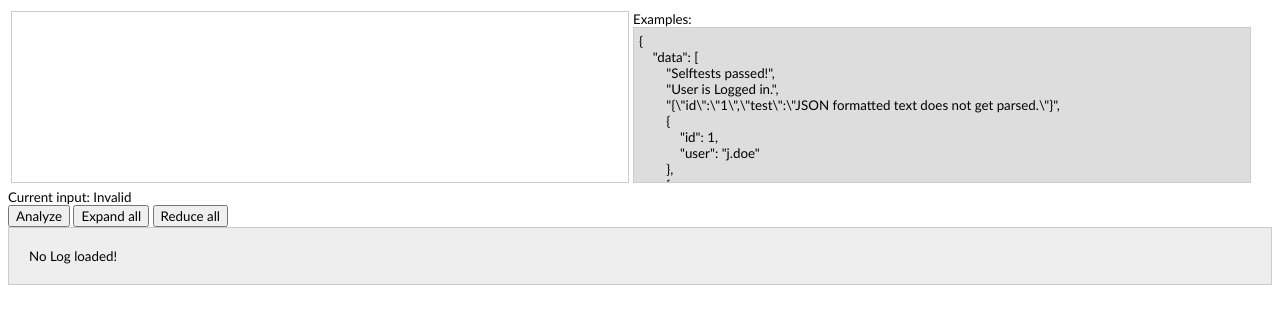
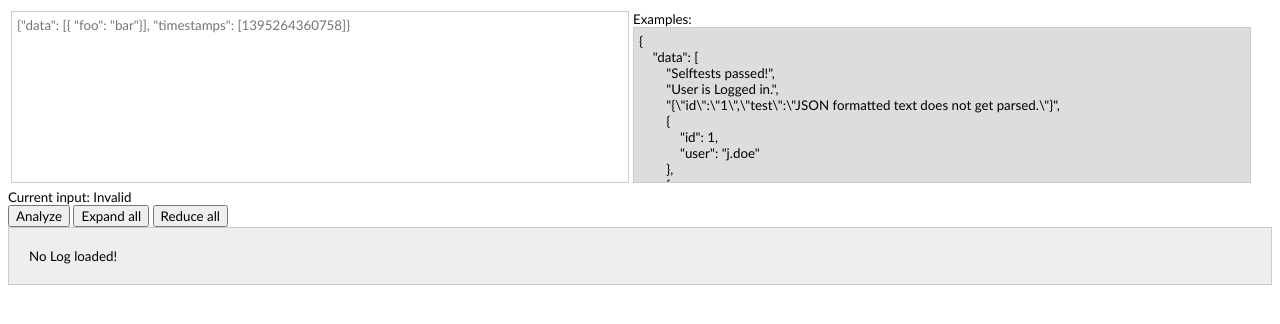
Before and after one commit to Blueizi/OpenJSLog, a plain HTML site: page Example.html in a window 1280 px wide. Drawn offline with Linux system fonts and the light colour scheme.

Commit message:
Placeholder and CSS-fix

```diff
--- a/Example.html
+++ b/Example.html
@@ -27,7 +27,7 @@
 <body>
 <table id="top">
     <tr>
-        <td><textarea cols="80" name="input" id="jsonInput" rows="10"
+        <td><textarea placeholder='{"data": [{ "foo": "bar"}], "timestamps": [1395264360758]}' cols="80" name="input" id="jsonInput" rows="10"
                       wrap="off"></textarea></td>
         <td>
             Examples:<br />
--- a/assets/OpenJSLogAnalyzer.css
+++ b/assets/OpenJSLogAnalyzer.css
@@ -29,6 +29,7 @@
     padding: 5px 5px;
     border: 1px solid #ccc;
     resize: none;
+    overflow: auto;
 }
 
 #examples {
@@ -36,6 +37,7 @@
     padding: 5px 5px;
     border: 1px solid #ccc;
     resize: none;
+    overflow: auto;
 }
 
 .notLoaded {
```
